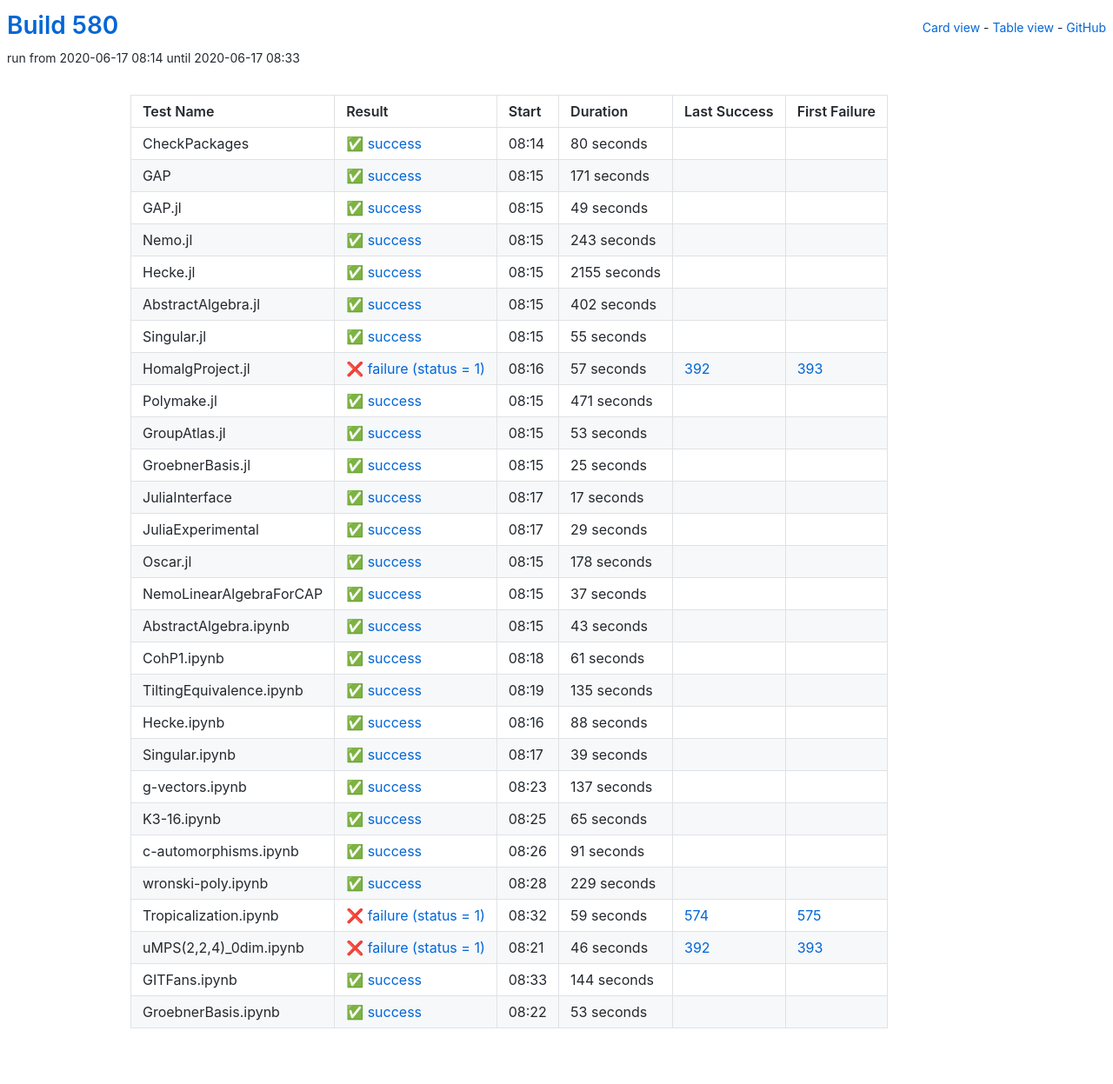
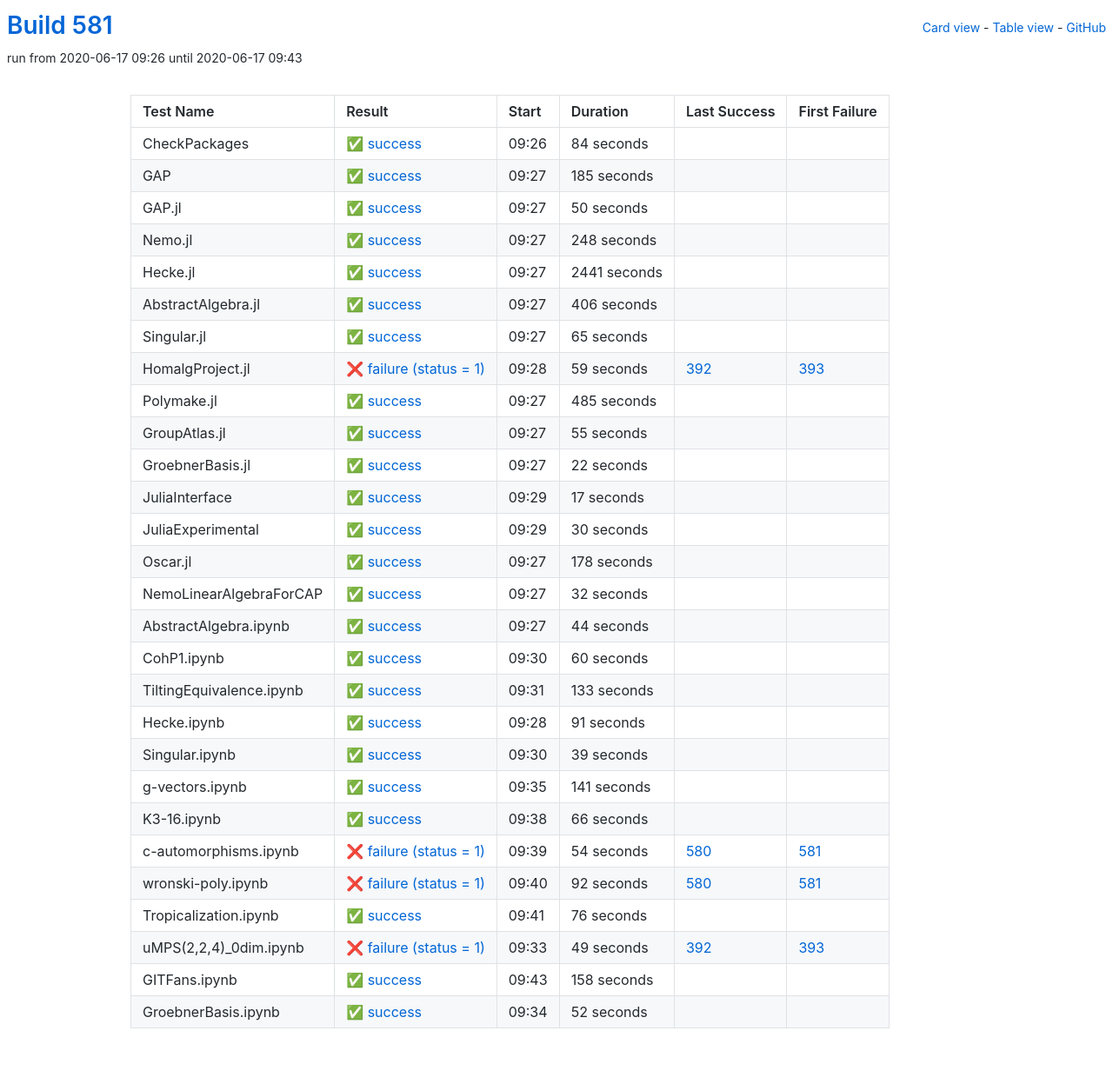
Before and after one commit to oscar-system/oscar-ci-status-1.4, a Jekyll site: the page built from table.html, in a window 1280 px wide. Shown: the whole page at 87% size. Built offline with Jekyll 4.4.1, drawn with Linux system fonts in a browser that asks for light colours.

Commit message:
Build #581

```diff
--- a/_data/ci.yml
+++ b/_data/ci.yml
@@ -1,6 +1,6 @@
 ---
-build: 580
-build_url: https://oscarci.mathematik.uni-kl.de/job/oscar-julia-1.4/580/
+build: 581
+build_url: https://oscarci.mathematik.uni-kl.de/job/oscar-julia-1.4/581/
 job: oscar-julia-1.4
 organization: oscar-system
 repo: oscar-ci-status-1.4
@@ -8,80 +8,116 @@ repourl: https://github.com/oscar-system/oscar-ci-status-1.4
 tests:
 - name: CheckPackages
   id: checkpackages
-  log: https://oscarci.mathematik.uni-kl.de/job/oscar-julia-1.4/580/artifact/logs/build-580/CheckPackages.log
-  start: 2020-06-17 08:14
+  log: https://oscarci.mathematik.uni-kl.de/job/oscar-julia-1.4/581/artifact/logs/build-581/CheckPackages.log
+  start: 2020-06-17 09:26
   success: true
   exitcode: 0
   status: success
-  duration: 80
+  duration: 84
   last_success: false
   last_success_url:
   first_failure: false
   first_failure_url:
 - name: GAP
   id: gap
-  log: https://oscarci.mathematik.uni-kl.de/job/oscar-julia-1.4/580/artifact/logs/build-580/GAP.log
-  start: 2020-06-17 08:15
+  log: https://oscarci.mathematik.uni-kl.de/job/oscar-julia-1.4/581/artifact/logs/build-581/GAP.log
+  start: 2020-06-17 09:27
   success: true
   exitcode: 0
   status: success
-  duration: 171
+  duration: 185
   last_success: false
   last_success_url:
   first_failure: false
   first_failure_url:
 - name: GAP.jl
   id: gap-jl
-  log: https://oscarci.mathematik.uni-kl.de/job/oscar-julia-1.4/580/artifact/logs/build-580/GAP.jl.log
-  start: 2020-06-17 08:15
+  log: https://oscarci.mathematik.uni-kl.de/job/oscar-julia-1.4/581/artifact/logs/build-581/GAP.jl.log
+  start: 2020-06-17 09:27
   success: true
   exitcode: 0
   status: success
-  duration: 49
+  duration: 50
   last_success: false
   last_success_url:
   first_failure: false
   first_failure_url:
 - name: Nemo.jl
   id: nemo-jl
-  log: https://oscarci.mathematik.uni-kl.de/job/oscar-julia-1.4/580/artifact/logs/build-580/Nemo.jl.log
-  start: 2020-06-17 08:15
+  log: https://oscarci.mathematik.uni-kl.de/job/oscar-julia-1.4/581/artifact/logs/build-581/Nemo.jl.log
+  start: 2020-06-17 09:27
   success: true
   exitcode: 0
   status: success
-  duration: 243
+  duration: 248
   last_success: false
   last_success_url:
   first_failure: false
   first_failure_url:
 - name: Hecke.jl
   id: hecke-jl
-  log: https://oscarci.mathematik.uni-kl.de/job/oscar-julia-1.4/580/artifact/logs/build-580/Hecke.jl.log
-  start: 2020-06-17 08:15
+  log: https://oscarci.mathematik.uni-kl.de/job/oscar-julia-1.4/581/artifact/logs/build-581/Hecke.jl.log
+  start: 2020-06-17 09:27
   success: true
   exitcode: 0
   status: success
-  duration: 2155
+  duration: 2441
   last_success: false
   last_success_url:
   first_failure: false
   first_failure_url:
 - name: AbstractAlgebra.jl
   id: abstractalgebra-jl
-  log: https://oscarci.mathematik.uni-kl.de/job/oscar-julia-1.4/580/artifact/logs/build-580/AbstractAlgebra.jl.log
-  start: 2020-06-17 08:15
+  log: https://oscarci.mathematik.uni-kl.de/job/oscar-julia-1.4/581/artifact/logs/build-581/AbstractAlgebra.jl.log
+  start: 2020-06-17 09:27
   success: true
   exitcode: 0
   status: success
-  duration: 402
+  duration: 406
   last_success: false
   last_success_url:
   first_failure: false
   first_failure_url:
 - name: Singular.jl
   id: singular-jl
-  log: https://oscarci.mathematik.uni-kl.de/job/oscar-julia-1.4/580/artifact/logs/build-580/Singular.jl.log
-  start: 2020-06-17 08:15
+  log: https://oscarci.mathematik.uni-kl.de/job/oscar-julia-1.4/581/artifact/logs/build-581/Singular.jl.log
+  start: 2020-06-17 09:27
+  success: true
+  exitcode: 0
+  status: success
+  duration: 65
+  last_success: false
+  last_success_url:
+  first_failure: false
+  first_failure_url:
+- name: HomalgProject.jl
+  id: homalgproject-jl
+  log: https://oscarci.mathematik.uni-kl.de/job/oscar-julia-1.4/581/artifact/logs/build-581/HomalgProject.jl.log
+  start: 2020-06-17 09:28
+  success: false
+  exitcode: 1
+  status: failure
+  duration: 59
+  last_success: 392
+  last_success_url: https://oscarci.mathematik.uni-kl.de/job/oscar-julia-1.4/392/
+  first_failure: 393
+  first_failure_url: https://oscarci.mathematik.uni-kl.de/job/oscar-julia-1.4/393/
+- name: Polymake.jl
+  id: polymake-jl
+  log: https://oscarci.mathematik.uni-kl.de/job/oscar-julia-1.4/581/artifact/logs/build-581/Polymake.jl.log
+  start: 2020-06-17 09:27
+  success: true
+  exitcode: 0
+  status: success
+  duration: 485
+  last_success: false
+  last_success_url:
+  first_failure: false
+  first_failure_url:
+- name: GroupAtlas.jl
+  id: groupatlas-jl
+  log: https://oscarci.mathematik.uni-kl.de/job/oscar-julia-1.4/581/artifact/logs/build-581/GroupAtlas.jl.log
+  start: 2020-06-17 09:27
   success: true
   exitcode: 0
   status: success
@@ -90,58 +126,22 @@ tests:
   last_success_url:
   first_failure: false
   first_failure_url:
-- name: HomalgProject.jl
-  id: homalgproject-jl
-  log: https://oscarci.mathematik.uni-kl.de/job/oscar-julia-1.4/580/artifact/logs/build-580/HomalgProject.jl.log
-  start: 2020-06-17 08:16
-  success: false
-  exitcode: 1
-  status: failure
-  duration: 57
-  last_success: 392
-  last_success_url: https://oscarci.mathematik.uni-kl.de/job/oscar-julia-1.4/392/
-  first_failure: 393
-  first_failure_url: https://oscarci.mathematik.uni-kl.de/job/oscar-julia-1.4/393/
-- name: Polymake.jl
-  id: polymake-jl
-  log: https://oscarci.mathematik.uni-kl.de/job/oscar-julia-1.4/580/artifact/logs/build-580/Polymake.jl.log
-  start: 2020-06-17 08:15
+- name: GroebnerBasis.jl
+  id: groebnerbasis-jl
+  log: https://oscarci.mathematik.uni-kl.de/job/oscar-julia-1.4/581/artifact/logs/build-581/GroebnerBasis.jl.log
+  start: 2020-06-17 09:27
   success: true
   exitcode: 0
   status: success
-  duration: 471
-  last_success: false
-  last_success_url:
-  first_failure: false
-  first_failure_url:
-- name: GroupAtlas.jl
-  id: groupatlas-jl
-  log: https://oscarci.mathematik.uni-kl.de/job/oscar-julia-1.4/580/artifact/logs/build-580/GroupAtlas.jl.log
-  start: 2020-06-17 08:15
-  success: true
-  exitcode: 0
-  status: success
-  duration: 53
-  last_success: false
-  last_success_url:
-  first_failure: false
-  first_failure_url:
-- name: GroebnerBasis.jl
-  id: groebnerbasis-jl
-  log: https://oscarci.mathematik.uni-kl.de/job/oscar-julia-1.4/580/artifact/logs/build-580/GroebnerBasis.jl.log
-  start: 2020-06-17 08:15
-  success: true
-  exitcode: 0
-  status: success
-  duration: 25
+  duration: 22
   last_success: false
   last_success_url:
   first_failure: false
   first_failure_url:
 - name: JuliaInterface
   id: juliainterface
-  log: https://oscarci.mathematik.uni-kl.de/job/oscar-julia-1.4/580/artifact/logs/build-580/JuliaInterface.log
-  start: 2020-06-17 08:17
+  log: https://oscarci.mathematik.uni-kl.de/job/oscar-julia-1.4/581/artifact/logs/build-581/JuliaInterface.log
+  start: 2020-06-17 09:29
   success: true
   exitcode: 0
   status: success
@@ -152,20 +152,20 @@ tests:
   first_failure_url:
 - name: JuliaExperimental
   id: juliaexperimental
-  log: https://oscarci.mathematik.uni-kl.de/job/oscar-julia-1.4/580/artifact/logs/build-580/JuliaExperimental.log
-  start: 2020-06-17 08:17
+  log: https://oscarci.mathematik.uni-kl.de/job/oscar-julia-1.4/581/artifact/logs/build-581/JuliaExperimental.log
+  start: 2020-06-17 09:29
   success: true
   exitcode: 0
   status: success
-  duration: 29
+  duration: 30
   last_success: false
   last_success_url:
   first_failure: false
   first_failure_url:
 - name: Oscar.jl
   id: oscar-jl
-  log: https://oscarci.mathematik.uni-kl.de/job/oscar-julia-1.4/580/artifact/logs/build-580/Oscar.jl.log
-  start: 2020-06-17 08:15
+  log: https://oscarci.mathematik.uni-kl.de/job/oscar-julia-1.4/581/artifact/logs/build-581/Oscar.jl.log
+  start: 2020-06-17 09:27
   success: true
   exitcode: 0
   status: success
@@ -176,68 +176,68 @@ tests:
   first_failure_url:
 - name: NemoLinearAlgebraForCAP
   id: nemolinearalgebraforcap
-  log: https://oscarci.mathematik.uni-kl.de/job/oscar-julia-1.4/580/artifact/logs/build-580/NemoLinearAlgebraForCAP.log
-  start: 2020-06-17 08:15
+  log: https://oscarci.mathematik.uni-kl.de/job/oscar-julia-1.4/581/artifact/logs/build-581/NemoLinearAlgebraForCAP.log
+  start: 2020-06-17 09:27
   success: true
   exitcode: 0
   status: success
-  duration: 37
+  duration: 32
   last_success: false
   last_success_url:
   first_failure: false
   first_failure_url:
 - name: AbstractAlgebra.ipynb
   id: abstractalgebra-ipynb
-  log: https://oscarci.mathematik.uni-kl.de/job/oscar-julia-1.4/580/artifact/logs/build-580/AbstractAlgebra.ipynb.log
-  start: 2020-06-17 08:15
+  log: https://oscarci.mathematik.uni-kl.de/job/oscar-julia-1.4/581/artifact/logs/build-581/AbstractAlgebra.ipynb.log
+  start: 2020-06-17 09:27
   success: true
   exitcode: 0
   status: success
-  duration: 43
+  duration: 44
   last_success: false
   last_success_url:
   first_failure: false
   first_failure_url:
 - name: CohP1.ipynb
   id: cohp1-ipynb
-  log: https://oscarci.mathematik.uni-kl.de/job/oscar-julia-1.4/580/artifact/logs/build-580/CohP1.ipynb.log
-  start: 2020-06-17 08:18
+  log: https://oscarci.mathematik.uni-kl.de/job/oscar-julia-1.4/581/artifact/logs/build-581/CohP1.ipynb.log
+  start: 2020-06-17 09:30
   success: true
   exitcode: 0
   status: success
-  duration: 61
+  duration: 60
   last_success: false
   last_success_url:
   first_failure: false
   first_failure_url:
 - name: TiltingEquivalence.ipynb
   id: tiltingequivalence-ipynb
-  log: https://oscarci.mathematik.uni-kl.de/job/oscar-julia-1.4/580/artifact/logs/build-580/TiltingEquivalence.ipynb.log
-  start: 2020-06-17 08:19
+  log: https://oscarci.mathematik.uni-kl.de/job/oscar-julia-1.4/581/artifact/logs/build-581/TiltingEquivalence.ipynb.log
+  start: 2020-06-17 09:31
   success: true
   exitcode: 0
   status: success
-  duration: 135
+  duration: 133
   last_success: false
   last_success_url:
   first_failure: false
   first_failure_url:
 - name: Hecke.ipynb
   id: hecke-ipynb
-  log: https://oscarci.mathematik.uni-kl.de/job/oscar-julia-1.4/580/artifact/logs/build-580/Hecke.ipynb.log
-  start: 2020-06-17 08:16
+  log: https://oscarci.mathematik.uni-kl.de/job/oscar-julia-1.4/581/artifact/logs/build-581/Hecke.ipynb.log
+  start: 2020-06-17 09:28
   success: true
   exitcode: 0
   status: success
-  duration: 88
+  duration: 91
   last_success: false
   last_success_url:
   first_failure: false
   first_failure_url:
 - name: Singular.ipynb
   id: singular-ipynb
-  log: https://oscarci.mathematik.uni-kl.de/job/oscar-julia-1.4/580/artifact/logs/build-580/Singular.ipynb.log
-  start: 2020-06-17 08:17
+  log: https://oscarci.mathematik.uni-kl.de/job/oscar-julia-1.4/581/artifact/logs/build-581/Singular.ipynb.log
+  start: 2020-06-17 09:30
   success: true
   exitcode: 0
   status: success
@@ -248,96 +248,96 @@ tests:
   first_failure_url:
 - name: g-vectors.ipynb
   id: g-vectors-ipynb
-  log: https://oscarci.mathematik.uni-kl.de/job/oscar-julia-1.4/580/artifact/logs/build-580/g-vectors.ipynb.log
-  start: 2020-06-17 08:23
+  log: https://oscarci.mathematik.uni-kl.de/job/oscar-julia-1.4/581/artifact/logs/build-581/g-vectors.ipynb.log
+  start: 2020-06-17 09:35
   success: true
   exitcode: 0
   status: success
-  duration: 137
+  duration: 141
   last_success: false
   last_success_url:
   first_failure: false
   first_failure_url:
 - name: K3-16.ipynb
   id: k3-16-ipynb
-  log: https://oscarci.mathematik.uni-kl.de/job/oscar-julia-1.4/580/artifact/logs/build-580/K3-16.ipynb.log
-  start: 2020-06-17 08:25
+  log: https://oscarci.mathematik.uni-kl.de/job/oscar-julia-1.4/581/artifact/logs/build-581/K3-16.ipynb.log
+  start: 2020-06-17 09:38
   success: true
   exitcode: 0
   status: success
-  duration: 65
+  duration: 66
   last_success: false
   last_success_url:
   first_failure: false
   first_failure_url:
 - name: c-automorphisms.ipynb
   id: c-automorphisms-ipynb
-  log: https://oscarci.mathematik.uni-kl.de/job/oscar-julia-1.4/580/artifact/logs/build-580/c-automorphisms.ipynb.log
-  start: 2020-06-17 08:26
+  log: https://oscarci.mathematik.uni-kl.de/job/oscar-julia-1.4/581/artifact/logs/build-581/c-automorphisms.ipynb.log
+  start: 2020-06-17 09:39
+  success: false
+  exitcode: 1
+  status: failure
+  duration: 54
+  last_success: 580
+  last_success_url: https://oscarci.mathematik.uni-kl.de/job/oscar-julia-1.4/580/
+  first_failure: 581
+  first_failure_url: https://oscarci.mathematik.uni-kl.de/job/oscar-julia-1.4/581/
+- name: wronski-poly.ipynb
+  id: wronski-poly-ipynb
+  log: https://oscarci.mathematik.uni-kl.de/job/oscar-julia-1.4/581/artifact/logs/build-581/wronski-poly.ipynb.log
+  start: 2020-06-17 09:40
+  success: false
+  exitcode: 1
+  status: failure
+  duration: 92
+  last_success: 580
+  last_success_url: https://oscarci.mathematik.uni-kl.de/job/oscar-julia-1.4/580/
+  first_failure: 581
+  first_failure_url: https://oscarci.mathematik.uni-kl.de/job/oscar-julia-1.4/581/
+- name: Tropicalization.ipynb
+  id: tropicalization-ipynb
+  log: https://oscarci.mathematik.uni-kl.de/job/oscar-julia-1.4/581/artifact/logs/build-581/Tropicalization.ipynb.log
+  start: 2020-06-17 09:41
   success: true
   exitcode: 0
   status: success
-  duration: 91
+  duration: 76
   last_success: false
   last_success_url:
   first_failure: false
   first_failure_url:
-- name: wronski-poly.ipynb
-  id: wronski-poly-ipynb
-  log: https://oscarci.mathematik.uni-kl.de/job/oscar-julia-1.4/580/artifact/logs/build-580/wronski-poly.ipynb.log
-  start: 2020-06-17 08:28
-  success: true
-  exitcode: 0
-  status: success
-  duration: 229
-  last_success: false
-  last_success_url:
-  first_failure: false
-  first_failure_url:
-- name: Tropicalization.ipynb
-  id: tropicalization-ipynb
-  log: https://oscarci.mathematik.uni-kl.de/job/oscar-julia-1.4/580/artifact/logs/build-580/Tropicalization.ipynb.log
-  start: 2020-06-17 08:32
+- name: uMPS(2,2,4)_0dim.ipynb
+  id: umps-2-2-4-0dim-ipynb
+  log: https://oscarci.mathematik.uni-kl.de/job/oscar-julia-1.4/581/artifact/logs/build-581/uMPS-2-2-4-_0dim.ipynb.log
+  start: 2020-06-17 09:33
   success: false
   exitcode: 1
   status: failure
-  duration: 59
-  last_success: 574
-  last_success_url: https://oscarci.mathematik.uni-kl.de/job/oscar-julia-1.4/574/
-  first_failure: 575
-  first_failure_url: https://oscarci.mathematik.uni-kl.de/job/oscar-julia-1.4/575/
-- name: uMPS(2,2,4)_0dim.ipynb
-  id: umps-2-2-4-0dim-ipynb
-  log: https://oscarci.mathematik.uni-kl.de/job/oscar-julia-1.4/580/artifact/logs/build-580/uMPS-2-2-4-_0dim.ipynb.log
-  start: 2020-06-17 08:21
-  success: false
-  exitcode: 1
-  status: failure
-  duration: 46
+  duration: 49
   last_success: 392
   last_success_url: https://oscarci.mathematik.uni-kl.de/job/oscar-julia-1.4/392/
   first_failure: 393
   first_failure_url: https://oscarci.mathematik.uni-kl.de/job/oscar-julia-1.4/393/
 - name: GITFans.ipynb
   id: gitfans-ipynb
-  log: https://oscarci.mathematik.uni-kl.de/job/oscar-julia-1.4/580/artifact/logs/build-580/GITFans.ipynb.log
-  start: 2020-06-17 08:33
+  log: https://oscarci.mathematik.uni-kl.de/job/oscar-julia-1.4/581/artifact/logs/build-581/GITFans.ipynb.log
+  start: 2020-06-17 09:43
   success: true
   exitcode: 0
   status: success
-  duration: 144
+  duration: 158
   last_success: false
   last_success_url:
   first_failure: false
   first_failure_url:
 - name: GroebnerBasis.ipynb
   id: groebnerbasis-ipynb
-  log: https://oscarci.mathematik.uni-kl.de/job/oscar-julia-1.4/580/artifact/logs/build-580/GroebnerBasis.ipynb.log
-  start: 2020-06-17 08:22
+  log: https://oscarci.mathematik.uni-kl.de/job/oscar-julia-1.4/581/artifact/logs/build-581/GroebnerBasis.ipynb.log
+  start: 2020-06-17 09:34
   success: true
   exitcode: 0
   status: success
-  duration: 53
+  duration: 52
   last_success: false
   last_success_url:
   first_failure: false
```
Also changed, not shown: README.md.
